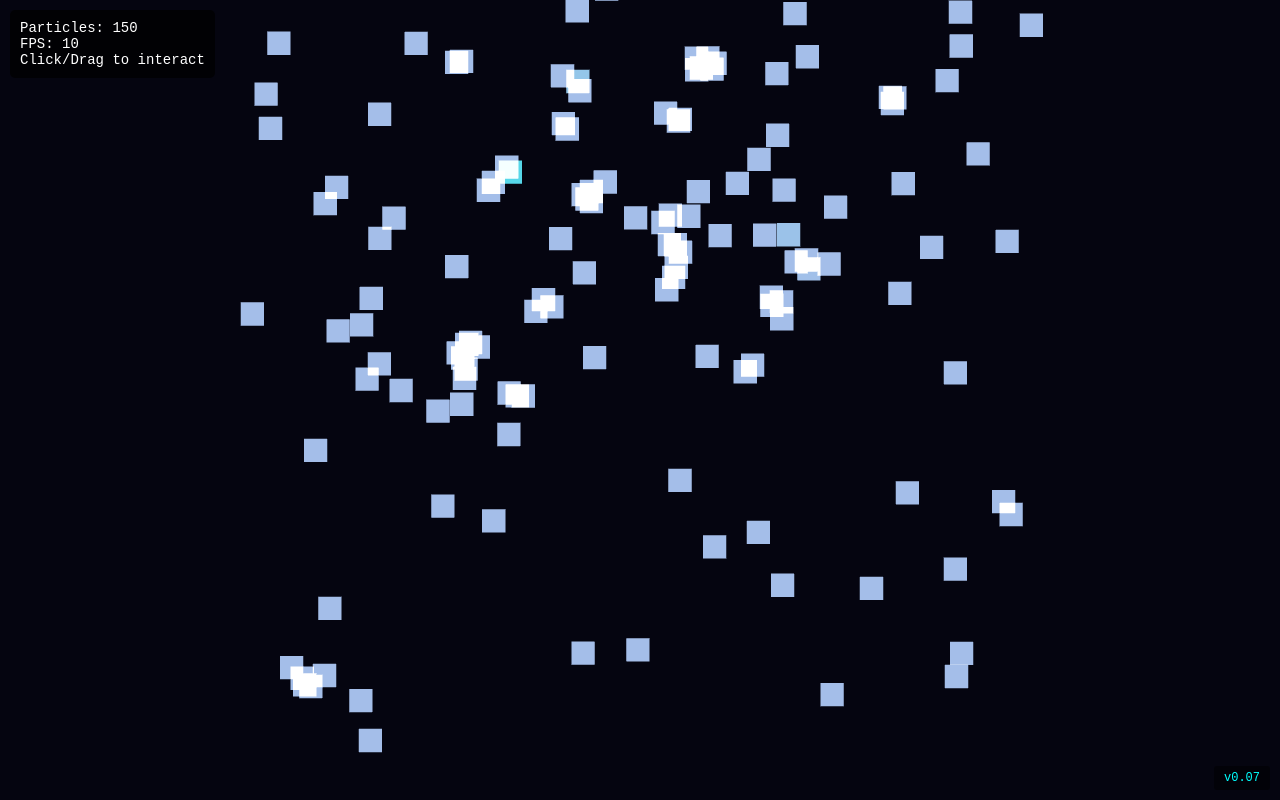
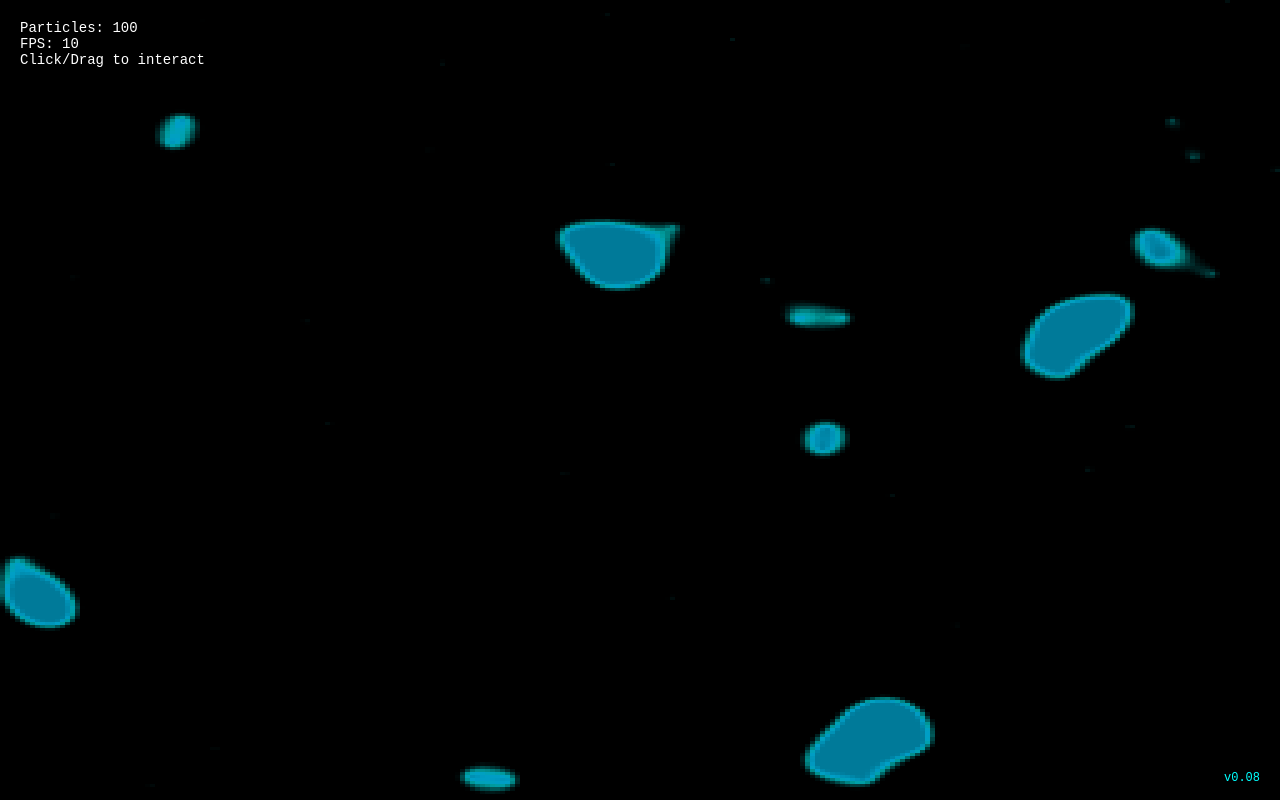
Before and after one commit to GuanghanWu/FluidInteracion, a website built with Vite: page index.html in a window 1280 px wide. Built offline with nearby package versions, Linux system fonts and the light colour scheme; animation ran at ten frames a second.

Commit message:
v0.08: Metaballs距离场实现

```diff
--- a/index.html
+++ b/index.html
@@ -38,7 +38,7 @@
     FPS: <span id="fps">0</span><br>
     Click/Drag to interact
   </div>
-  <div id="version">v0.07</div>
+  <div id="version">v0.08</div>
   <script type="module" src="/src/main.js"></script>
 </body>
 </html>
--- a/src/main.js
+++ b/src/main.js
@@ -1,19 +1,20 @@
 /**
- * Fluid Simulation MVP - Working Version
- * SPH + Point Cloud (Fallback)
- * Version: 0.07
+ * Fluid Simulation MVP - Metaballs Texture Version
+ * SPH + CPU Distance Field + Shader
+ * Version: 0.08
  */
 import * as THREE from 'three';
 import { SPHSolver } from './core/SPHSolver.js';
 
 // 配置
 const CONFIG = {
-  particleCount: 300,
-  particleRadius: 0.12,
-  gravity: { x: 0, y: -2 },
-  mouseForce: 3.0,
-  mouseRadius: 1.2,
-  color: 0x00ffff
+  particleCount: 200,
+  particleRadius: 0.15,
+  gravity: { x: 0, y: -1.5 },
+  mouseForce: 2.0,
+  mouseRadius: 1.0,
+  // 纹理分辨率（影响性能和效果）
+  textureSize: 256
 };
 
 let scene, camera, renderer;
@@ -21,9 +22,11 @@ let solver;
 let mouse = { x: 0, y: 0, isDown: false };
 let frameCount = 0;
 let lastTime = performance.now();
-let particlesMesh;
-let particlePositions = new Float32Array(CONFIG.particleCount * 3);
-let particleColors = new Float32Array(CONFIG.particleCount * 3);
+
+// Metaballs 相关
+let metaballsMesh;
+let dataTexture;
+let pixelData;
 
 try {
   init();
@@ -41,57 +44,92 @@ function init() {
   scene = new THREE.Scene();
 
   const aspect = window.innerWidth / window.innerHeight;
-  camera = new THREE.PerspectiveCamera(60, aspect, 0.1, 100);
-  camera.position.z = 6;
+  camera = new THREE.OrthographicCamera(-aspect, aspect, 1, -1, 0.1, 10);
+  camera.position.z = 1;
 
-  renderer = new THREE.WebGLRenderer({ antialias: true, alpha: false });
+  renderer = new THREE.WebGLRenderer({ antialias: false, alpha: false });
   renderer.setSize(window.innerWidth, window.innerHeight);
-  renderer.setPixelRatio(Math.min(window.devicePixelRatio, 2));
-  renderer.setClearColor(0x050510, 1);
-  document.body.style.backgroundColor = '#050510';
+  renderer.setPixelRatio(1); // 降低像素比提高性能
+  renderer.setClearColor(0x000000, 1);
+  document.body.style.backgroundColor = '#000000';
   document.body.appendChild(renderer.domElement);
 
-  // 初始化 SPH
+  // 初始化 SPH - 更稳定的参数
   solver = new SPHSolver({
-    h: 0.35,
+    h: 0.25,
     maxParticles: CONFIG.particleCount,
     gravity: CONFIG.gravity,
     restDensity: 1.0,
-    gasConstant: 0.4,
-    viscosity: 0.08
+    gasConstant: 0.2,
+    viscosity: 0.15,
+    dt: 0.005
   });
 
-  // 添加初始粒子 - 水滴状聚集
-  const centerX = 0;
-  const centerY = 1.5;
-  for (let i = 0; i < 150; i++) {
+  // 添加初始粒子 - 聚集成水滴
+  for (let i = 0; i < 100; i++) {
     const angle = Math.random() * Math.PI * 2;
-    const r = Math.sqrt(Math.random()) * 1.2;
-    const x = centerX + Math.cos(angle) * r;
-    const y = centerY + Math.sin(angle) * r * 0.6;
+    const r = Math.sqrt(Math.random()) * 0.8;
+    const x = Math.cos(angle) * r;
+    const y = Math.sin(angle) * r * 0.5 + 0.5;
     solver.addParticle(x, y);
   }
 
-  // 创建粒子几何体
-  const geometry = new THREE.BufferGeometry();
-  geometry.setAttribute('position', new THREE.BufferAttribute(particlePositions, 3));
-  geometry.setAttribute('color', new THREE.BufferAttribute(particleColors, 3));
+  // 创建数据纹理
+  pixelData = new Uint8Array(CONFIG.textureSize * CONFIG.textureSize * 4);
+  dataTexture = new THREE.DataTexture(
+    pixelData,
+    CONFIG.textureSize,
+    CONFIG.textureSize,
+    THREE.RGBAFormat
+  );
+  dataTexture.needsUpdate = true;
 
-  // 粒子材质 - 大尺寸 + 发光效果
-  const material = new THREE.PointsMaterial({
-    size: 0.35,
-    vertexColors: true,
+  // 创建全屏平面 + Shader
+  const geometry = new THREE.PlaneGeometry(2 * aspect, 2);
+
+  const material = new THREE.ShaderMaterial({
+    uniforms: {
+      uTexture: { value: dataTexture },
+      uColor: { value: new THREE.Vector3(0, 0.8, 1.0) }
+    },
+    vertexShader: `
+      varying vec2 vUv;
+      void main() {
+        vUv = uv;
+        gl_Position = projectionMatrix * modelViewMatrix * vec4(position, 1.0);
+      }
+    `,
+    fragmentShader: `
+      uniform sampler2D uTexture;
+      uniform vec3 uColor;
+      varying vec2 vUv;
+
+      void main() {
+        float field = texture2D(uTexture, vUv).r;
+
+        // 阈值产生流体表面
+        float threshold = 0.5;
+        float alpha = smoothstep(threshold - 0.1, threshold + 0.1, field);
+
+        // 边缘高光
+        float edge = smoothstep(threshold - 0.15, threshold, field) - alpha;
+
+        // 内部颜色 + 边缘发光
+        vec3 innerColor = uColor * 0.6;
+        vec3 edgeColor = uColor * 1.5;
+        vec3 finalColor = mix(edgeColor, innerColor, alpha);
+
+        gl_FragColor = vec4(finalColor, alpha + edge * 0.5);
+      }
+    `,
     transparent: true,
-    opacity: 0.85,
-    blending: THREE.AdditiveBlending,
-    sizeAttenuation: true,
-    depthWrite: false
+    blending: THREE.AdditiveBlending
   });
 
-  particlesMesh = new THREE.Points(geometry, material);
-  scene.add(particlesMesh);
+  metaballsMesh = new THREE.Mesh(geometry, material);
+  scene.add(metaballsMesh);
 
-  // 事件监听
+  // 事件
   window.addEventListener('resize', onResize);
   renderer.domElement.addEventListener('mousemove', onMouseMove);
   renderer.domElement.addEventListener('mousedown', () => mouse.isDown = true);
@@ -100,21 +138,28 @@ function init() {
   renderer.domElement.addEventListener('touchmove', onTouchMove, { passive: false });
   renderer.domElement.addEventListener('touchend', () => mouse.isDown = false);
 
-  console.log('Fluid Simulation v0.07 initialized');
+  console.log('Metaballs Fluid v0.08 initialized');
 }
 
 function onResize() {
   const aspect = window.innerWidth / window.innerHeight;
   renderer.setSize(window.innerWidth, window.innerHeight);
-  camera.aspect = aspect;
+
+  camera.left = -aspect;
+  camera.right = aspect;
   camera.updateProjectionMatrix();
+
+  // 更新平面大小
+  metaballsMesh.geometry.dispose();
+  metaballsMesh.geometry = new THREE.PlaneGeometry(2 * aspect, 2);
 }
 
+// 屏幕坐标转世界坐标（-1 到 1）
 function screenToWorld(clientX, clientY) {
   const rect = renderer.domElement.getBoundingClientRect();
   const x = ((clientX - rect.left) / rect.width) * 2 - 1;
   const y = -((clientY - rect.top) / rect.height) * 2 + 1;
-  return { x: x * 3, y: y * 3 };
+  return { x, y };
 }
 
 function onMouseMove(e) {
@@ -143,11 +188,11 @@ function onTouchMove(e) {
 function applyMouseForce() {
   if (!mouse.isDown) return;
 
-  // 添加新粒子（限制频率）
-  if (solver.particles.length < CONFIG.particleCount && Math.random() < 0.3) {
+  // 添加新粒子
+  if (solver.particles.length < CONFIG.particleCount && Math.random() < 0.2) {
     solver.addParticle(
-      mouse.x + (Math.random() - 0.5) * 0.3,
-      mouse.y + (Math.random() - 0.5) * 0.3
+      mouse.x + (Math.random() - 0.5) * 0.2,
+      mouse.y + (Math.random() - 0.5) * 0.2
     );
   }
 
@@ -159,69 +204,82 @@ function applyMouseForce() {
 
     if (dist < CONFIG.mouseRadius && dist > 0.05) {
       const force = (CONFIG.mouseRadius - dist) / CONFIG.mouseRadius * CONFIG.mouseForce;
-      p.vx += (dx / dist) * force * 0.02;
-      p.vy += (dy / dist) * force * 0.02;
+      p.vx += (dx / dist) * force * 0.01;
+      p.vy += (dy / dist) * force * 0.01;
     }
   }
 }
 
-function getColor(speed) {
-  // 根据速度返回颜色
-  const maxSpeed = 2;
-  const t = Math.min(speed / maxSpeed, 1);
+// 计算 Metaballs 距离场
+function updateMetaballsField() {
+  const size = CONFIG.textureSize;
+  const radius = CONFIG.particleRadius * size * 0.5;
 
-  // 青色(慢) -> 蓝色(中) -> 紫色(快)
-  const r = t * 0.5;
-  const g = 1.0 - t * 0.3;
-  const b = 1.0;
-
-  return { r, g, b };
-}
-
-function updateParticles() {
-  for (let i = 0; i < solver.particles.length; i++) {
-    const p = solver.particles[i];
-
-    particlePositions[i * 3] = p.x;
-    particlePositions[i * 3 + 1] = p.y;
-    particlePositions[i * 3 + 2] = 0;
-
-    const speed = Math.sqrt(p.vx * p.vx + p.vy * p.vy);
-    const color = getColor(speed);
-    particleColors[i * 3] = color.r;
-    particleColors[i * 3 + 1] = color.g;
-    particleColors[i * 3 + 2] = color.b;
+  // 清空
+  for (let i = 0; i < pixelData.length; i += 4) {
+    pixelData[i] = 0;     // R
+    pixelData[i + 1] = 0; // G
+    pixelData[i + 2] = 0; // B
+    pixelData[i + 3] = 255; // A
   }
 
-  // 隐藏未使用的粒子
-  for (let i = solver.particles.length; i < CONFIG.particleCount; i++) {
-    particlePositions[i * 3 + 2] = -1000;
+  // 计算每个粒子的贡献
+  for (const p of solver.particles) {
+    // 世界坐标 (-1 to 1) 转纹理坐标 (0 to size)
+    const tx = (p.x + 1) * 0.5 * size;
+    const ty = (p.y + 1) * 0.5 * size;
+
+    // 只计算影响范围内的像素
+    const minX = Math.max(0, Math.floor(tx - radius));
+    const maxX = Math.min(size, Math.ceil(tx + radius));
+    const minY = Math.max(0, Math.floor(ty - radius));
+    const maxY = Math.min(size, Math.ceil(ty + radius));
+
+    for (let y = minY; y < maxY; y++) {
+      for (let x = minX; x < maxX; x++) {
+        const dx = x - tx;
+        const dy = y - ty;
+        const dist = Math.sqrt(dx * dx + dy * dy);
+
+        if (dist < radius) {
+          // Metaballs 场函数
+          const field = (1 - dist / radius) * (1 - dist / radius);
+          const idx = (y * size + x) * 4;
+
+          // 累加场值（限制在 0-255）
+          pixelData[idx] = Math.min(255, pixelData[idx] + field * 100);
+        }
+      }
+    }
   }
 
-  particlesMesh.geometry.attributes.position.needsUpdate = true;
-  particlesMesh.geometry.attributes.color.needsUpdate = true;
-
-  document.getElementById('count').textContent = solver.particles.length;
+  dataTexture.needsUpdate = true;
 }
 
 function animate() {
   requestAnimationFrame(animate);
 
+  // 物理更新
   solver.step();
   applyMouseForce();
 
   // 边界
   for (const p of solver.particles) {
-    p.checkBounds(-3.5, -3, 3.5, 4, 0.5);
+    p.checkBounds(-1.8, -1, 1.8, 1, 0.4);
   }
 
-  updateParticles();
+  // 更新 Metaballs 场
+  updateMetaballsField();
+
+  // 渲染
   renderer.render(scene, camera);
 
+  // FPS
   frameCount++;
   const now = performance.now();
   if (now - lastTime >= 1000) {
     document.getElementById('fps').textContent = frameCount;
+    document.getElementById('count').textContent = solver.particles.length;
     frameCount = 0;
     lastTime = now;
   }
```
